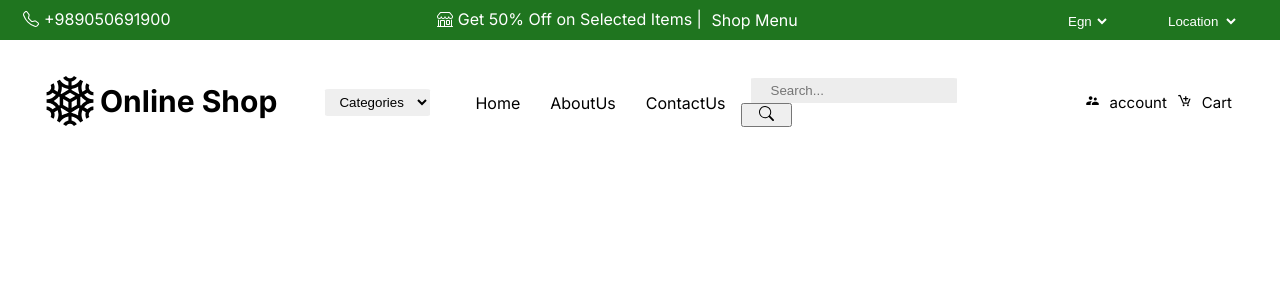
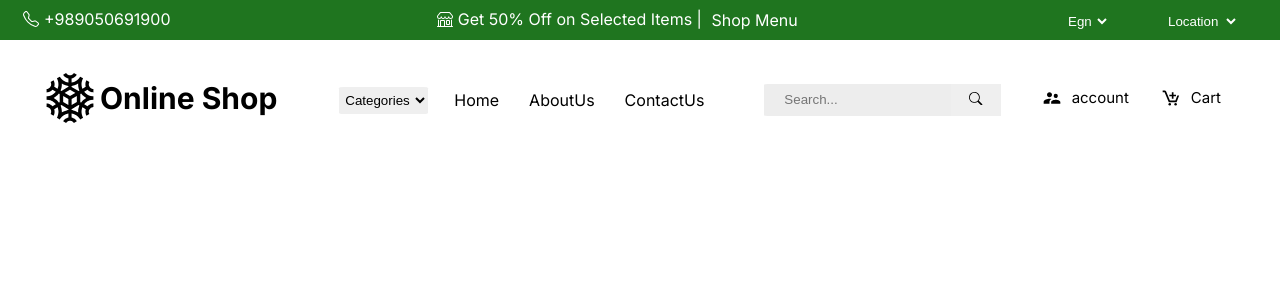
Before and after one commit to MH-Mangelian/Online-Shop, a Next.js app in the folder online-shop/: page / in a window 1280 px wide. Shown: the top 300 px of the page. Built offline with nearby package versions, Linux system fonts and the light colour scheme.

Commit message:
Responsive design completion and fix

```diff
--- a/online-shop/src/app/page.module.css
+++ b/online-shop/src/app/page.module.css
@@ -236,6 +236,6 @@
 
 .test
 {
-  font-weight: 600;
+
 
 }
--- a/online-shop/src/components/Header.jsx
+++ b/online-shop/src/components/Header.jsx
@@ -2,15 +2,23 @@
 /** @jsxRuntime classic */
 /** @jsx jsx */
 import { css ,jsx} from '@emotion/react';
+import { useState } from 'react';
+import Link from 'next/link';
 
-import Link from 'next/link';
 // icons import
 import {SiPicardsurgeles} from "react-icons/si";
-import {BsSearch} from "react-icons/bs";
-import {MdSupervisorAccount} from "react-icons/md";
+import {MdSupervisorAccount , MdClose} from "react-icons/md";
 import {BiCartAdd} from "react-icons/bi";
+import {RxHamburgerMenu} from "react-icons/rx";
+
+//components
+import Search from './Search';
+import TextMobileHeader from './TextMobileHeader';
+import SearchForMobile from './SearchForMobile';
+import TextHeader from './TextHeader';
 
 const Header = () => {
+  const [toggle, setToggle] = useState(false);
   return (
     <header css={css`
     display: flex;
@@ -75,22 +83,7 @@ const Header = () => {
           cursor: pointer;
           padding-right: 3px;
           `}>
-            <div css={css`
-            width:100px;`}>
-              <select name="Categories" id="1" css={css`
-              border: none;
-              color: black;
-              padding: 5px 10px;
-              margin-right:10px;
-              border-radius: 5%;
-              `}>
-                <option value="1">Categories</option>
-                <option value="2">1</option>
-                <option value="3">2</option>
-                <option value="4">3</option>
-                <option value="5">4</option>
-              </select>
-            </div>
+
 
             <div css={css`
               display: inline-flex;
@@ -100,55 +93,11 @@ const Header = () => {
               margin: 0 15px;
               color:black;
             `}>
-              <Link href="" css={css`
-              margin: 0 15px;
-              `}>
-                Home
-              </Link>
-
-              <Link href="" css={css`
-              margin: 0 15px;
-              `}>
-                AboutUs
-              </Link>
-
-              <Link href="" css={css`
-              margin: 0 15px;
-              `}>
-                ContactUs</Link>
-
+              {/* ---------------texts Mobile hiden --------------------- */}
+              <TextHeader/>
+            </div>
               {/* -------------Search------------- */}
-              <form css={css`
-              `}>
-                <input css={css`
-                  border: none;
-                  color: black;
-                  padding: 5px 20px;
-                  margin:0 10px;
-                  border-radius: 2%;
-                  width: 80%;
-                  background-color: hsl(0, 0%, 93%);`}
-                  type="search"
-                  placeholder='Search...'
-                />
-                <button css={css`
-                    float: left;
-                    width: 20%;
-                    padding: 1px;
-                    color: white;
-                    cursor: pointer;`
-                  }>
-                  <BsSearch css={css`
-                    display: inline-block;
-                    color: black;
-                    width: 15px;
-                    height: 15px;
-                    `}/>
-
-                </button>
-
-              </form>
-            </div>
+              <Search css={css`${toggle ? "display: none;" : "display: flex;"}`}/>
 
         </div>
       </div>
@@ -164,6 +113,10 @@ const Header = () => {
               &hover{
                 color: darkred;
               }
+              @media (max-width: 768px) {
+                display: none;
+
+              }
             `}>
               <div css={css`
                 display: inline-flex;
@@ -171,18 +124,95 @@ const Header = () => {
                 cursor: pointer;
                 padding-right: 3px;`
               }>
-                <div>
-                  <MdSupervisorAccount/>
+
+                <div css={css`
+                display:inline-flex;
+                margin: 0 10px;
+                padding:0 1px`}>
+                  <MdSupervisorAccount css={css`
+                    width: 20px;
+                    height: 20px;`}/>
+
                   <Link href="" css={css`
                   margin: 0 10px;
                   `}>account</Link>
                 </div>
-                <div>
-                  <BiCartAdd/>
+
+                <div css={css`
+                display:inline-flex;
+                margin: 0 10px;
+                padding:0 1px`}>
+                  <BiCartAdd css={css`
+                    width: 20px;
+                    height: 20px;`}/>
+
                   <Link href="" css={css`
                   margin: 0 10px;
                   `}>Cart</Link>
                 </div>
+
+              </div>
+            </div>
+
+            {/* ---------------------Hamburger menu------------------------- */}
+            <div css={css`
+              padding: 3px;
+              margin-left: 10px;
+              font-size: 15px;
+              border-radius: 4px;
+              color: black;
+              &hover{
+                color: darkred;
+              }
+              @media (min-width: 1024px) {
+                display: none;
+
+              }
+            `}>
+
+              <div>
+                {toggle ? (
+                  <MdClose
+                  css={css`
+                    width: 25px;
+                    height: 25px;
+                    margin-right: 10px;
+                  `}
+                    onClick={() => setToggle(!toggle)}
+                  />
+                ) : (
+                  <RxHamburgerMenu
+                    css={css`
+                      width: 25px;
+                      height: 25px;
+                      margin-right: 10px;
+
+                    `}
+                    onClick={() => setToggle(!toggle)}
+                  />
+                )}
+              </div>
+
+              <div css={css`${toggle ? "display: flex;" : "display: none;"}
+                  flex-direction: column;
+                  flex-wrap: nowrap;
+                  justify-content: space-evenly;
+                  align-items: center;
+                  background: #e8e8e8f8;
+                  padding: 20px;
+                  border-radius: 10px;
+                  position: absolute;
+                  min-height: 300px;
+                  min-width: 300px;
+                  left: 0;
+                  right: 0;
+                  top: 150px;
+
+              `}>
+                <SearchForMobile/>
+
+                <TextMobileHeader/>
+
 
               </div>
             </div>
--- a/online-shop/src/components/NavTopGreen.jsx
+++ b/online-shop/src/components/NavTopGreen.jsx
@@ -17,7 +17,7 @@ const NavTopGreen = () => {
     padding: 10px;
     top: 0;
     @media (max-width: 768px) {
-      visibility: hidden;
+      display: none;
 
     }`}>
         {/* -------------------------Left side------------------------ */}
--- /dev/null
+++ b/online-shop/src/components/Search.jsx
@@ -0,0 +1,60 @@
+'use client';
+/** @jsxRuntime classic */
+/** @jsx jsx */
+import { css ,jsx} from '@emotion/react';
+import {BsSearch} from "react-icons/bs";
+
+
+const Search = () => {
+  return (
+    <form css={css`
+    display: inline-flex;
+    &:after{
+      content: "";
+      clear: both;
+      display: table;
+    }
+    @media (max-width: 640px) {
+      display: none;
+
+    }
+  `}>
+    <input css={css`
+        &:focus{
+           outline: 0;
+           -webkit-box-shadow: none;
+           box-shadow: none;
+        }
+        border: none;
+        color: black;
+        padding: 5px 20px;
+        margin:0 10px;
+        border-radius: 2%;
+        width: 80%;
+        background-color: hsl(0, 0%, 93%);
+        `}
+      type="search"
+      placeholder='Search...'
+    />
+    <button css={css`
+        border: none;
+        float: left;
+        width: 20%;
+        padding: 8px;
+        margin-left: -20px;
+        color: white;
+        cursor: pointer;`
+      }>
+      <BsSearch css={css`
+        display: inline-block;
+        color: black;
+
+        `}/>
+
+    </button>
+
+  </form>
+  )
+}
+
+export default Search
--- /dev/null
+++ b/online-shop/src/components/SearchForMobile.jsx
@@ -0,0 +1,54 @@
+'use client';
+/** @jsxRuntime classic */
+/** @jsx jsx */
+import { css ,jsx} from '@emotion/react';
+import {BsSearch} from "react-icons/bs";
+
+
+const SearchForMobile = () => {
+  return (
+    <form css={css`
+    display: inline-flex;
+    display: flex;
+    height: 35px;
+    width: 95vw;
+  `}>
+    <input css={css`
+        &:focus{
+           outline: 0;
+           -webkit-box-shadow: none;
+           box-shadow: none;
+        }
+        border: none;
+        color: black;
+        padding: 5px 20px;
+        margin:0 10px;
+        border-radius: 2%;
+        width: 80%;
+        background-color: hsl(0, 0%, 98%);
+        `}
+      type="search"
+      placeholder='Search...'
+    />
+    <button css={css`
+        border: none;
+        float: left;
+        width: 20%;
+        padding: 8px;
+        margin-left: -20px;
+        background-color: hsl(111, 26%, 52%);
+        cursor: pointer;`
+      }>
+      <BsSearch css={css`
+        display: inline-block;
+        color: white;
+
+        `}/>
+
+    </button>
+
+  </form>
+  )
+}
+
+export default SearchForMobile
--- /dev/null
+++ b/online-shop/src/components/TextHeader.jsx
@@ -0,0 +1,55 @@
+'use client';
+/** @jsxRuntime classic */
+/** @jsx jsx */
+import { css ,jsx} from '@emotion/react';
+import Link from 'next/link';
+
+const TextHeader = () => {
+  return (
+    <div css={css`
+    display: inline-flex;
+    align-items: center;
+    @media (max-width: 1024px) {
+      display: none;
+
+    }`}>
+
+      <div css={css`
+       width:100px;`}>
+
+        <select name="Categories" id="1" css={css`
+        border: none;
+        color: black;
+        padding: 5px 2px;
+        margin-right: 10px;
+        border-radius: 5%;
+        `}>
+        <option value="1">Categories</option>
+        <option value="2">1</option>
+        <option value="3">2</option>
+        <option value="4">3</option>
+        <option value="5">4</option>
+      </select>
+    </div>
+
+      <Link href="" css={css`
+      margin: 0 15px;
+      `}>
+        Home
+      </Link>
+
+      <Link href="" css={css`
+      margin: 0 15px;
+      `}>
+        AboutUs
+      </Link>
+
+      <Link href="" css={css`
+      margin: 0 15px;
+      `}>
+        ContactUs</Link>
+    </div>
+  )
+}
+
+export default TextHeader
--- /dev/null
+++ b/online-shop/src/components/TextMobileHeader.jsx
@@ -0,0 +1,84 @@
+'use client';
+/** @jsxRuntime classic */
+/** @jsx jsx */
+import { css ,jsx} from '@emotion/react';
+import Link from 'next/link';
+
+import {MdSupervisorAccount} from "react-icons/md";
+import {BiCartAdd} from "react-icons/bi";
+
+const TextMobileHeader = () => {
+  return (
+    <div css={css`
+    display: flex;
+    align-items: center;
+    width: 95vw;
+    flex-wrap: nowrap;
+    justify-content: space-evenly;
+    flex-direction: column-reverse;
+    align-items: center;
+    `}>
+
+      <div css={css`
+       width:100px;`}>
+
+        <select name="Categories" id="1" css={css`
+        border: none;
+        color: black;
+        padding: 5px 2px;
+        margin: 15px 0;
+        border-radius: 5%;
+        background: #e8e8e8f8;
+        `}>
+        <option value="1">Categories</option>
+        <option value="2">1</option>
+        <option value="3">2</option>
+        <option value="4">3</option>
+        <option value="5">4</option>
+      </select>
+    </div>
+
+      <Link href="" css={css`
+      margin: 15px 0;
+      `}>
+        Home
+      </Link>
+
+      <Link href="" css={css`
+      margin: 15px 0;
+      `}>
+        AboutUs
+      </Link>
+
+      <Link href="" css={css`
+      margin: 15px 0;
+      `}>
+        ContactUs</Link>
+
+        <Link href="" css={css`
+          margin: 15px 0;
+          display: flex;
+          align-items: center;;
+          `}><BiCartAdd css={css`
+          width: 20px;
+          height: 20px;
+          margin: 0 3px;
+          font-size: 15px;`}/>Cart
+        </Link>
+
+        <Link href="" css={css`
+          margin: 15px 0;
+          display: flex;
+          align-items: center;
+          `}><MdSupervisorAccount css={css`
+          width: 20px;
+          height: 20px;
+          margin: 0 3px;
+          font-size: 15px;`}/>account
+        </Link>
+
+    </div>
+  )
+}
+
+export default TextMobileHeader
```
